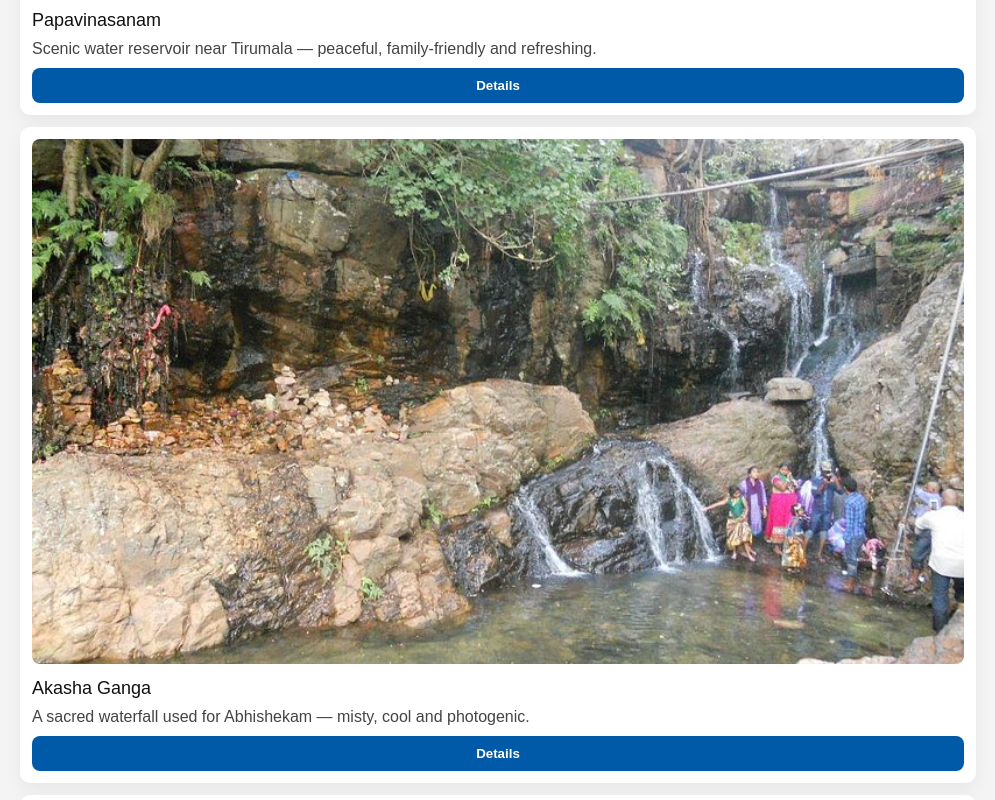
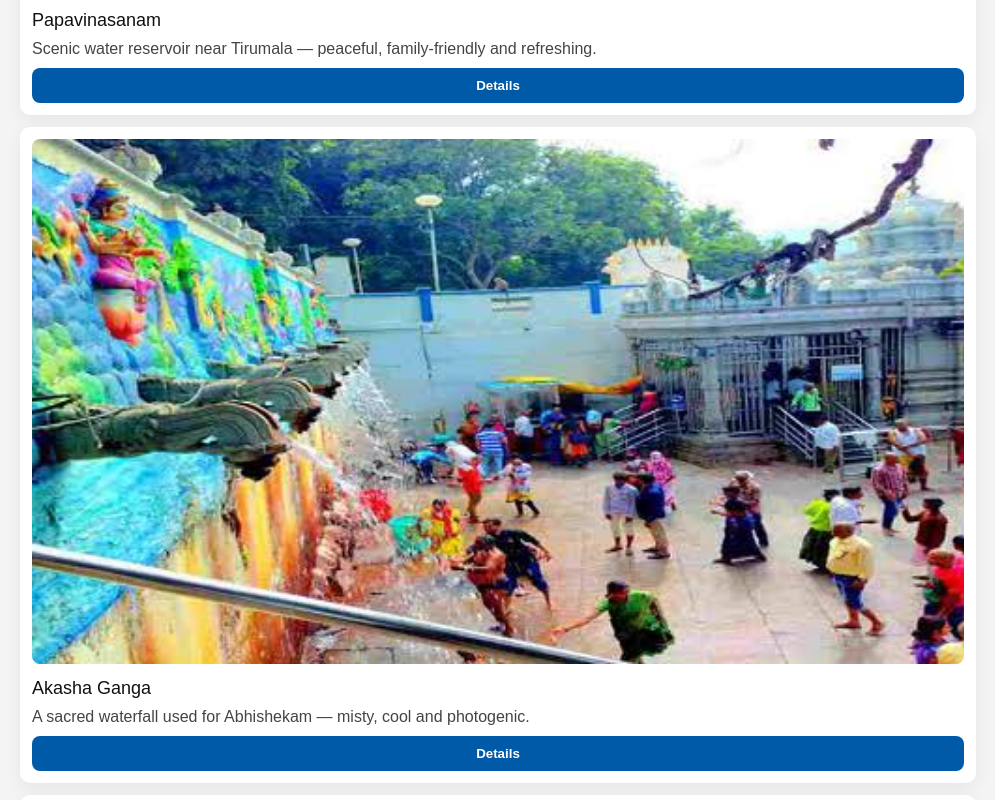
Before and after one commit to bhaskar28051975-ctrl/New_full, a plain HTML site: page index.html in a window 1280 px wide. Shown: the part 720-1520 px from the top of the page, without its empty margins (142-1137 px from the left). Drawn offline with Linux system fonts and the light colour scheme.

Commit message:
Add 'papa.jpg' to the images array

```diff
--- a/index.html
+++ b/index.html
@@ -98,6 +98,7 @@
 
 const images = [
   "images/db.jpg",
+  "images/papa.jpg",
   "images/ganga.jpg",
   "images/padalu.jpg",
   "images/venu.jpg",
```
